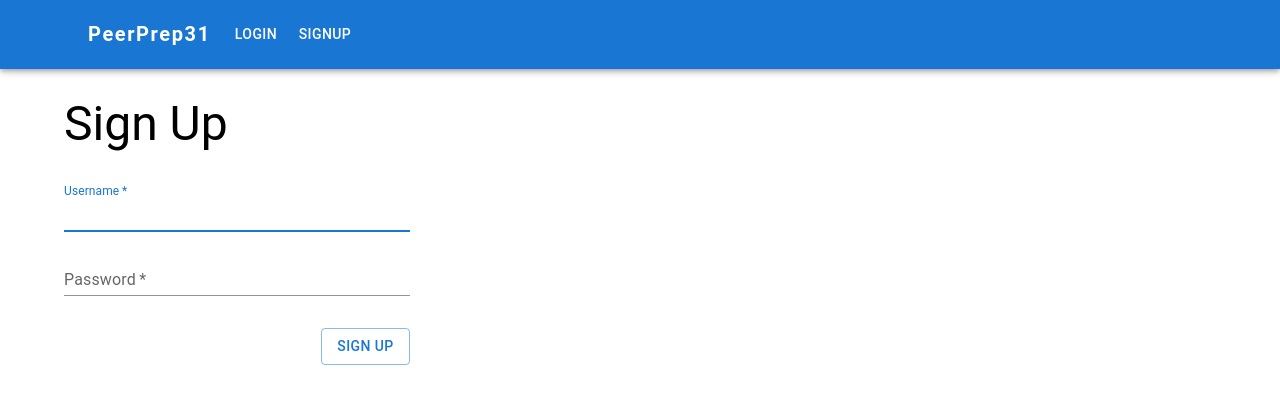
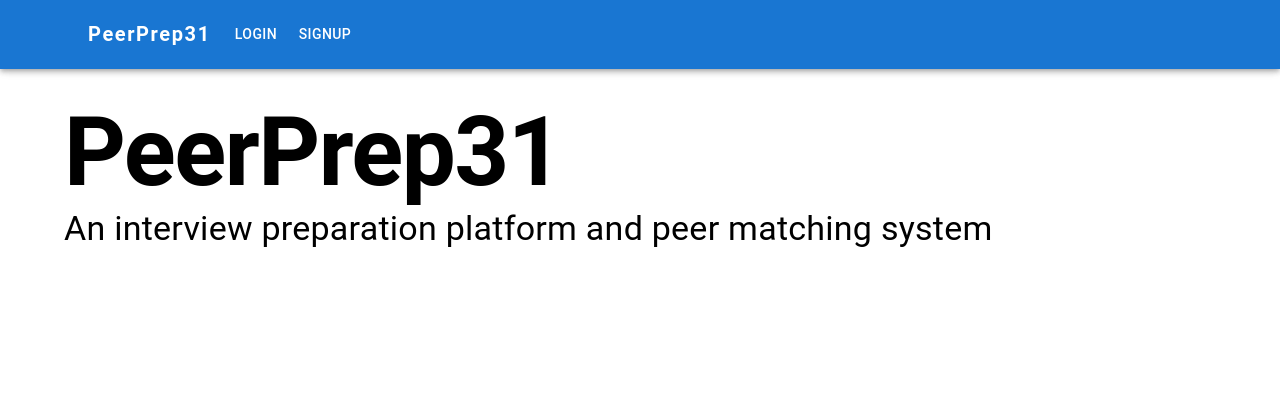
Before and after one commit to CS3219-AY2223S1/cs3219-project-ay2223s1-g31, a React (Create React App) app in the folder frontend/: page / in a window 1280 px wide. Before the commit this address led to /signup. Shown: the top 404 px of the page. Built offline with nearby package versions, Linux system fonts and the light colour scheme.

Commit message:
Add Home page and snackbar for error display

```diff
--- a/frontend/package.json
+++ b/frontend/package.json
@@ -10,6 +10,7 @@
     "@testing-library/react": "^13.3.0",
     "@testing-library/user-event": "^13.5.0",
     "axios": "^0.27.2",
+    "notistack": "^2.0.5",
     "react": "^18.2.0",
     "react-dom": "^18.2.0",
     "react-router-dom": "^6.3.0",
--- a/frontend/src/App.js
+++ b/frontend/src/App.js
@@ -9,6 +9,7 @@ import MatchingPage from "./components/MatchingPage";
 import LoginPage from "./components/LoginPage";
 import ProfilePage from "./components/ProfilePage";
 import Layout from "./components/Layout";
+import HomePage from "./components/HomePage";
 
 function App() {
   return (
@@ -16,11 +17,7 @@ function App() {
       <Router>
         <Layout>
           <Routes>
-            <Route
-              exact
-              path="/"
-              element={<Navigate replace to="/signup" />}
-            ></Route>
+            <Route path="/" element={<HomePage />} />
             <Route path="/signup" element={<SignupPage />} />
             <Route path="/login" element={<LoginPage />} />
             <Route path="/profile" element={<ProfilePage />} />
--- /dev/null
+++ b/frontend/src/components/HomePage.js
@@ -0,0 +1,17 @@
+import { Typography } from "@mui/material";
+import React from "react";
+
+function HomePage() {
+  return (
+    <div>
+      <Typography variant={"h1"} fontWeight={"bold"}>
+        PeerPrep31
+      </Typography>
+      <Typography variant={"h4"}>
+        An interview preparation platform and peer matching system
+      </Typography>
+    </div>
+  );
+}
+
+export default HomePage;
--- a/frontend/src/components/LoginPage.js
+++ b/frontend/src/components/LoginPage.js
@@ -123,7 +123,7 @@ function LoginPage() {
         open={dialog.open}
         onClose={() => {
           closeDialog();
-          navigate(REDIRECT_URL);
+          isLoginSuccess && navigate(REDIRECT_URL);
         }}
       >
         <DialogTitle>{dialog.title}</DialogTitle>
--- a/frontend/src/components/ProfilePage.js
+++ b/frontend/src/components/ProfilePage.js
@@ -12,10 +12,12 @@ import { useNavigate } from "react-router-dom";
 import axios from "../api/axios";
 import { URL_USER_SVC } from "../configs";
 import { useAuth } from "../utils/AuthContext";
+import { useSnackbar } from "notistack";
 
 function ProfilePage() {
   const { auth, clearAuth } = useAuth();
   const navigate = useNavigate();
+  const { enqueueSnackbar } = useSnackbar();
   const [formValue, setFormValue] = useState({
     oldPassword: "",
     newPassword: "",
@@ -36,6 +38,7 @@ function ProfilePage() {
       console.log(res);
       navigate("/login");
     } catch (err) {
+      enqueueSnackbar(err.response.data.message, { variant: "error" });
       console.log(err);
     }
   };
@@ -47,6 +50,7 @@ function ProfilePage() {
       clearAuth();
       navigate("/login");
     } catch (err) {
+      enqueueSnackbar(err.response.data.message, { variant: "error" });
       console.log(err);
     }
   };
@@ -57,6 +61,7 @@ function ProfilePage() {
       console.log(res);
       navigate("/login");
     } catch (err) {
+      enqueueSnackbar(err.response.data.message, { variant: "error" });
       console.log(err);
     }
   };
--- a/frontend/src/index.js
+++ b/frontend/src/index.js
@@ -4,11 +4,14 @@ import "./index.css";
 import App from "./App";
 import reportWebVitals from "./reportWebVitals";
 import { AuthContextProvider } from "./utils/AuthContext";
+import { SnackbarProvider } from "notistack";
 
 const root = ReactDOM.createRoot(document.getElementById("root"));
 root.render(
-  <AuthContextProvider>
-    <App />
+  <AuthContextProvider autoHideDuration={3000} preventDuplicate>
+    <SnackbarProvider>
+      <App />
+    </SnackbarProvider>
   </AuthContextProvider>
 );
 
```
Also changed, not shown: 1 other file (tests, documents, lock files or other folders).
